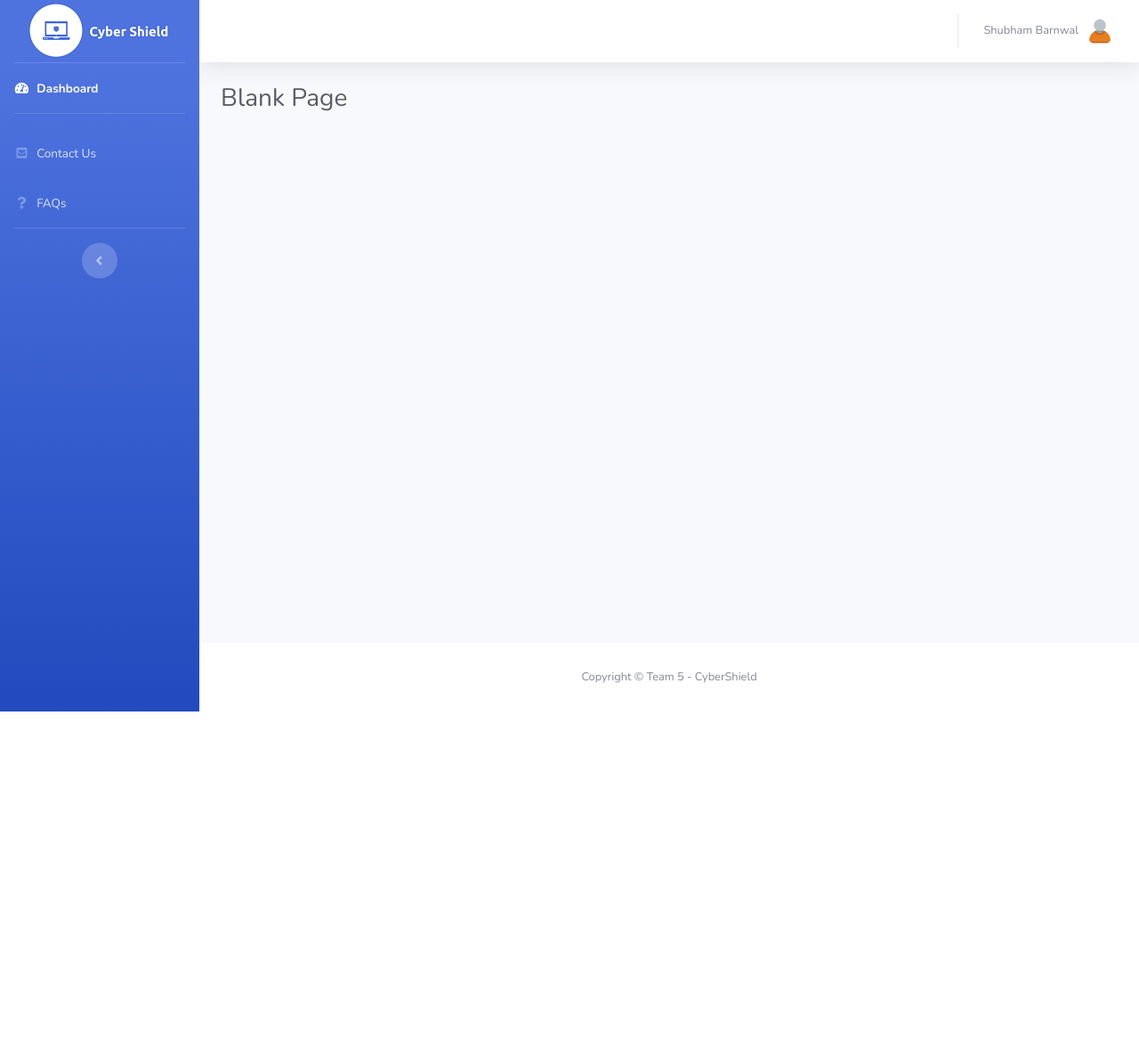
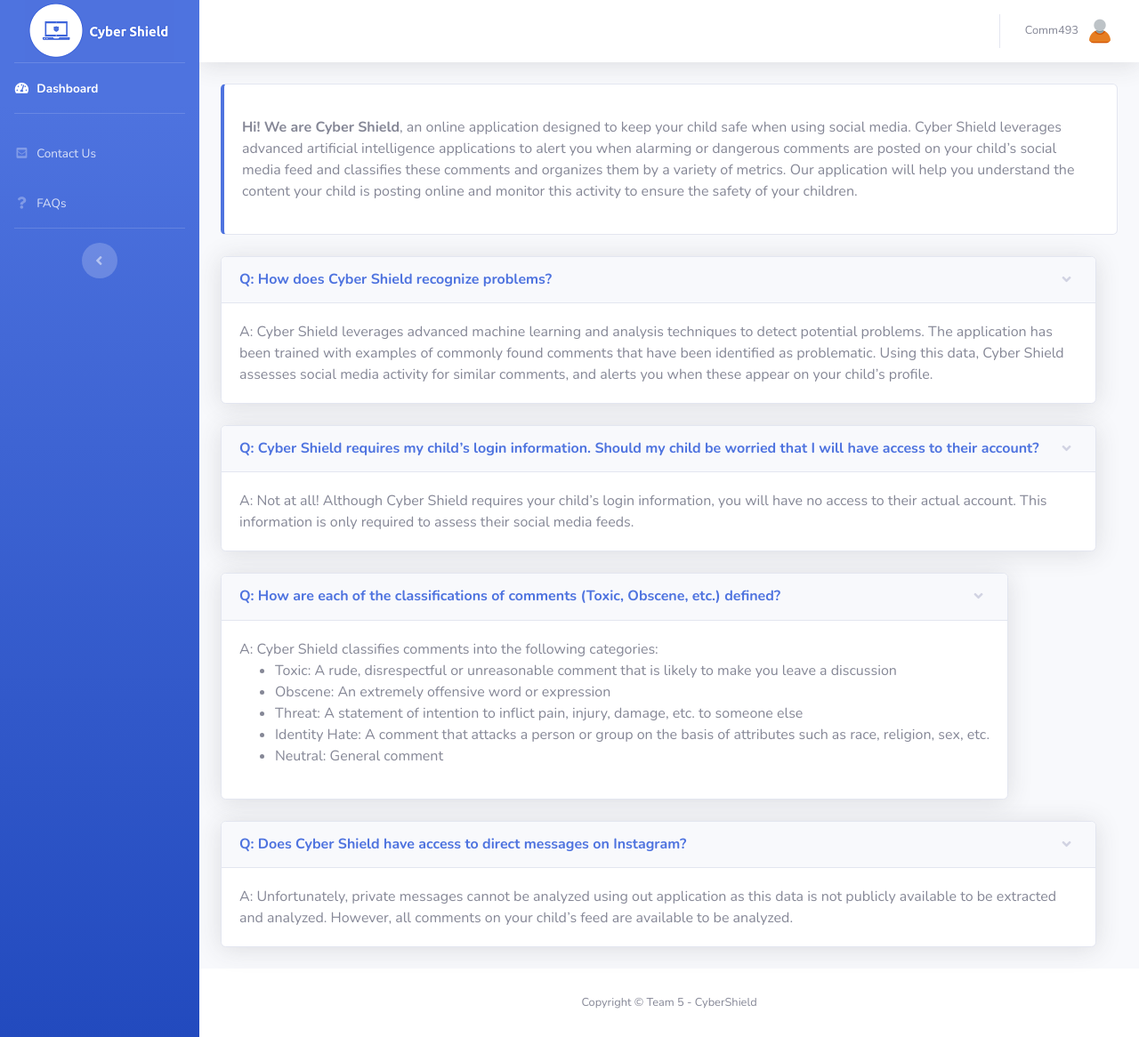
Before and after one commit to hardik-uppal/cyber_shield, a Flask app: page /faq in a window 1280 px wide. Shown: the whole page at 89% size. Before the commit the page ends 800 px from the top, so only its background shows below. Run offline with Flask 2, Linux system fonts and the light colour scheme; some libraries are stand-ins or nearby versions.

Commit message:
FAQ updated

```diff
--- a/app/templates/contactUs.html
+++ b/app/templates/contactUs.html
@@ -118,7 +118,7 @@
                     <!-- Nav Item - User Information -->
                     <li class="nav-item dropdown no-arrow">
                         <a class="nav-link dropdown-toggle" href="#" id="userDropdown" role="button" data-toggle="dropdown" aria-haspopup="true" aria-expanded="false">
-                            <span class="mr-2 d-none d-lg-inline text-gray-600 small">Shubham Barnwal</span>
+                            <span class="mr-2 d-none d-lg-inline text-gray-600 small">{{main_user}}</span>
                             <img class="img-profile rounded-circle" src="../static/image/user.png">
                         </a>
                         <!-- Dropdown - User Information -->
--- a/app/templates/faq.html
+++ b/app/templates/faq.html
@@ -118,7 +118,7 @@
                     <!-- Nav Item - User Information -->
                     <li class="nav-item dropdown no-arrow">
                         <a class="nav-link dropdown-toggle" href="#" id="userDropdown" role="button" data-toggle="dropdown" aria-haspopup="true" aria-expanded="false">
-                            <span class="mr-2 d-none d-lg-inline text-gray-600 small">Shubham Barnwal</span>
+                            <span class="mr-2 d-none d-lg-inline text-gray-600 small">{{main_user}}</span>
                             <img class="img-profile rounded-circle" src="../static/image/user.png">
                         </a>
                         <!-- Dropdown - User Information -->
@@ -140,8 +140,76 @@
             <div class="container-fluid">
 
                 <!-- Page Heading -->
-                <h1 class="h3 mb-4 text-gray-800">Blank Page</h1>
-
+                <div class="row-xl-12">
+                    <div class="card mb-4 py-3 border-left-primary">
+                        <div class="card-body">
+                            <strong>Hi! We are Cyber Shield</strong>, an online application designed to keep your child safe when using social media. Cyber Shield leverages advanced artificial intelligence applications to alert you when alarming or dangerous comments are posted on your child’s social media feed and classifies these comments and organizes them by a variety of metrics. Our application will help you understand the content your child is posting online and monitor this activity to ensure the safety of your children.
+                        </div>
+                    </div>
+                </div>
+                <div class="row col-xl-12">
+                    <div class="card shadow mb-4">
+                        <!-- Card Header - Accordion -->
+                        <a href="#collapseCardExample" class="d-block card-header py-3" data-toggle="collapse" role="button" aria-expanded="true" aria-controls="collapseCardExample">
+                            <h6 class="m-0 font-weight-bold text-primary">Q: How does Cyber Shield recognize problems?</h6>
+                        </a>
+                        <!-- Card Content - Collapse -->
+                        <div class="collapse show" id="collapseCardExample">
+                            <div class="card-body">
+                                A: Cyber Shield leverages advanced machine learning and analysis techniques to detect potential problems. The application has been trained with examples of commonly found comments that have been identified as problematic. Using this data, Cyber Shield assesses social media activity for similar comments, and alerts you when these appear on your child’s profile.
+                            </div>
+                        </div>
+                    </div>
+                </div>
+                <div class="row col-xl-12">
+                    <div class="card shadow mb-4">
+                        <!-- Card Header - Accordion -->
+                        <a href="#collapseCardExample" class="d-block card-header py-3" data-toggle="collapse" role="button" aria-expanded="true" aria-controls="collapseCardExample">
+                            <h6 class="m-0 font-weight-bold text-primary">Q: Cyber Shield requires my child’s login information. Should my child be worried that I will have access to their account?</h6>
+                        </a>
+                        <!-- Card Content - Collapse -->
+                        <div class="collapse show" id="collapseCardExample">
+                            <div class="card-body">
+                                A: Not at all! Although Cyber Shield requires your child’s login information, you will have no access to their actual account. This information is only required to assess their social media feeds.
+                            </div>
+                        </div>
+                    </div>
+                </div>
+                <div class="row col-xl-12">
+                    <div class="card shadow mb-4">
+                        <!-- Card Header - Accordion -->
+                        <a href="#collapseCardExample" class="d-block card-header py-3" data-toggle="collapse" role="button" aria-expanded="true" aria-controls="collapseCardExample">
+                            <h6 class="m-0 font-weight-bold text-primary">Q: How are each of the classifications of comments (Toxic, Obscene, etc.) defined?</h6>
+                        </a>
+                        <!-- Card Content - Collapse -->
+                        <div class="collapse show" id="collapseCardExample">
+                            <div class="card-body">
+                                A: Cyber Shield classifies comments into the following categories:
+                                <ul>
+                                    <li>Toxic: A rude, disrespectful or unreasonable comment that is likely to make you leave a discussion</li>
+                                    <li>Obscene: An extremely offensive word or expression</li>
+                                    <li>Threat: A statement of intention to inflict pain, injury, damage, etc. to someone else</li>
+                                    <li>Identity Hate: A comment that attacks a person or group on the basis of attributes such as race, religion, sex, etc.</li>
+                                    <li>Neutral: General comment</li>
+                                </ul>
+                            </div>
+                        </div>
+                    </div>
+                </div>
+                <div class="row col-xl-12">
+                    <div class="card shadow mb-4">
+                        <!-- Card Header - Accordion -->
+                        <a href="#collapseCardExample" class="d-block card-header py-3" data-toggle="collapse" role="button" aria-expanded="true" aria-controls="collapseCardExample">
+                            <h6 class="m-0 font-weight-bold text-primary">Q: Does Cyber Shield have access to direct messages on Instagram?</h6>
+                        </a>
+                        <!-- Card Content - Collapse -->
+                        <div class="collapse show" id="collapseCardExample">
+                            <div class="card-body">
+                                A: Unfortunately, private messages cannot be analyzed using out application as this data is not publicly available to be extracted and analyzed. However, all comments on your child’s feed are available to be analyzed.
+                            </div>
+                        </div>
+                    </div>
+                </div>
             </div>
             <!-- /.container-fluid -->
 
--- a/app/templates/index.html
+++ b/app/templates/index.html
@@ -192,7 +192,7 @@
           <!-- Page Heading -->
           <div class="d-sm-flex align-items-center justify-content-between mb-4">
             <h1 class="h3 mb-0 text-gray-800">Dashboard</h1>
-            <a href="#" class="d-none d-sm-inline-block btn btn-sm btn-primary shadow-sm"><i class="fas fa-download fa-sm text-white-50"></i> Generate Report</a>
+            <!--<a href="#" class="d-none d-sm-inline-block btn btn-sm btn-primary shadow-sm"><i class="fas fa-download fa-sm text-white-50"></i> Generate Report</a>-->
           </div>
 
           <!-- Content Row -->
```
